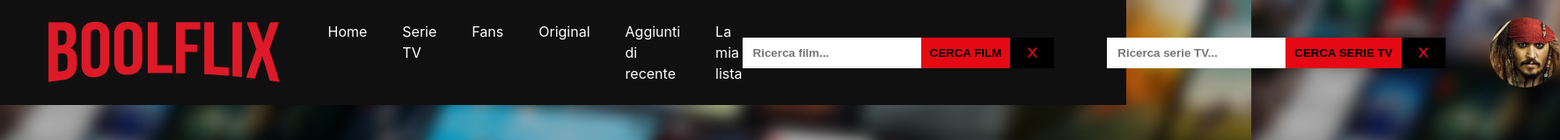
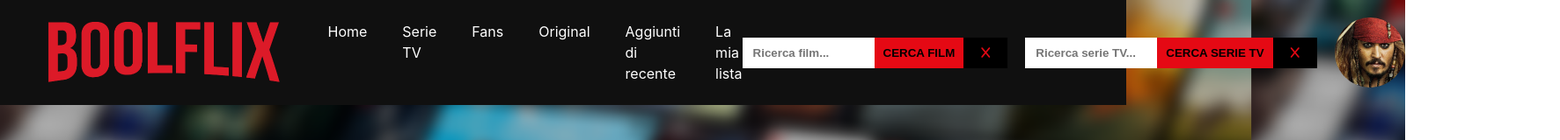
Before and after one commit to michele-pupo/vite-boolflix, a Vue app: page / in a window 1280 px wide. Shown: the top 160 px of the page at 88% size, 1773 px wide, since content can reach past the window. Built offline with nearby package versions, Linux system fonts and the light colour scheme; no server answers.

Commit message:
fix navbar

```diff
--- a/src/components/AppNavbar.vue
+++ b/src/components/AppNavbar.vue
@@ -79,6 +79,7 @@
 
   nav{
     background-color: #101010;
+    width: 100%;
     z-index: 10;
 
       #container-nav{
@@ -118,16 +119,17 @@
 
         #movie-serie{
           display: flex;
-          gap: 10px;
+          gap: 20px;
+          padding-right: 20px;
 
           #search-bar{
             form{
               display: flex;
               text-wrap: nowrap;
-              padding-right: 50px;
 
               #search{
                 padding: 0px 10px;
+                width: 150px;
                 border-color: transparent;
                 font-weight: bold;
               }
```
